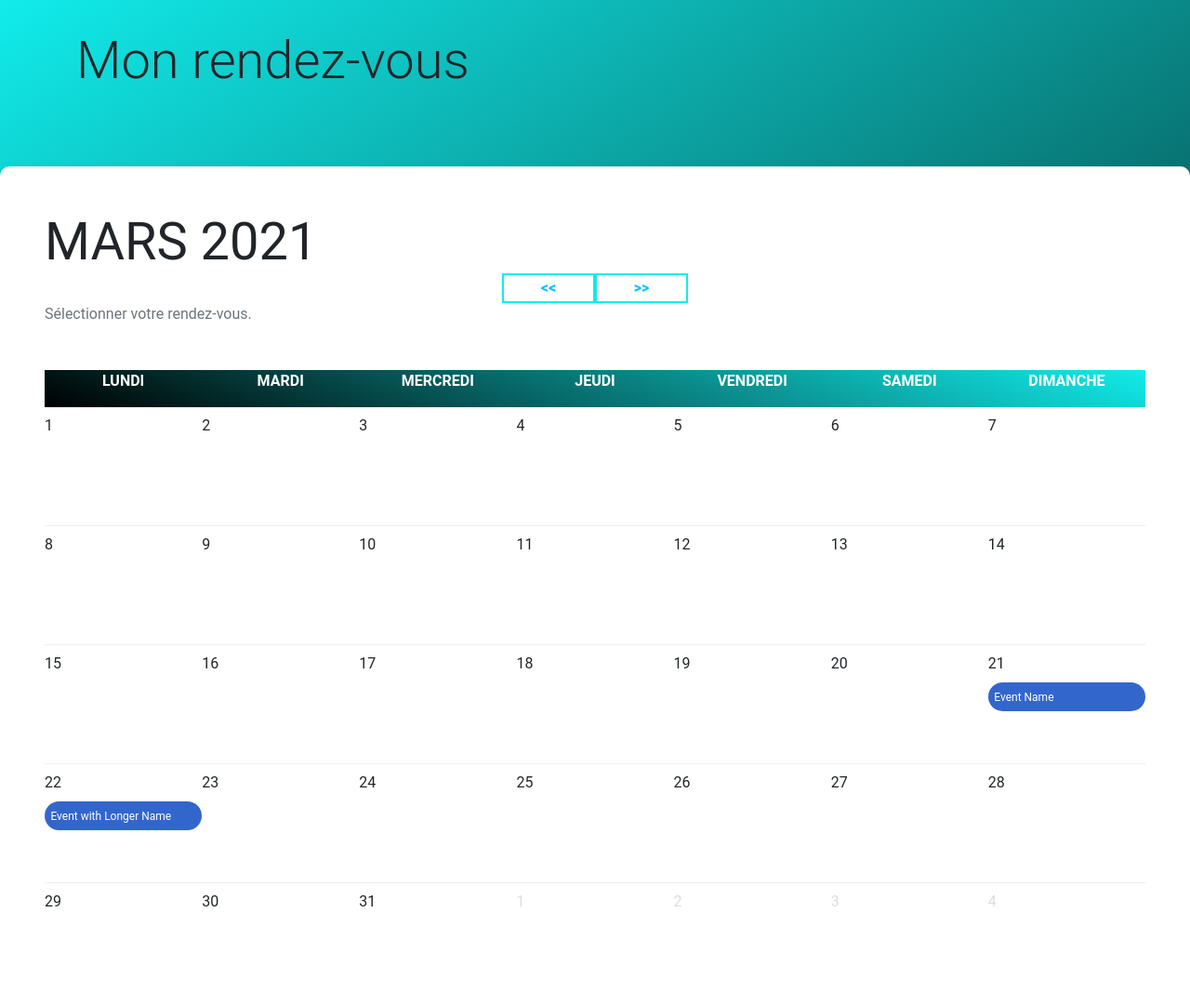
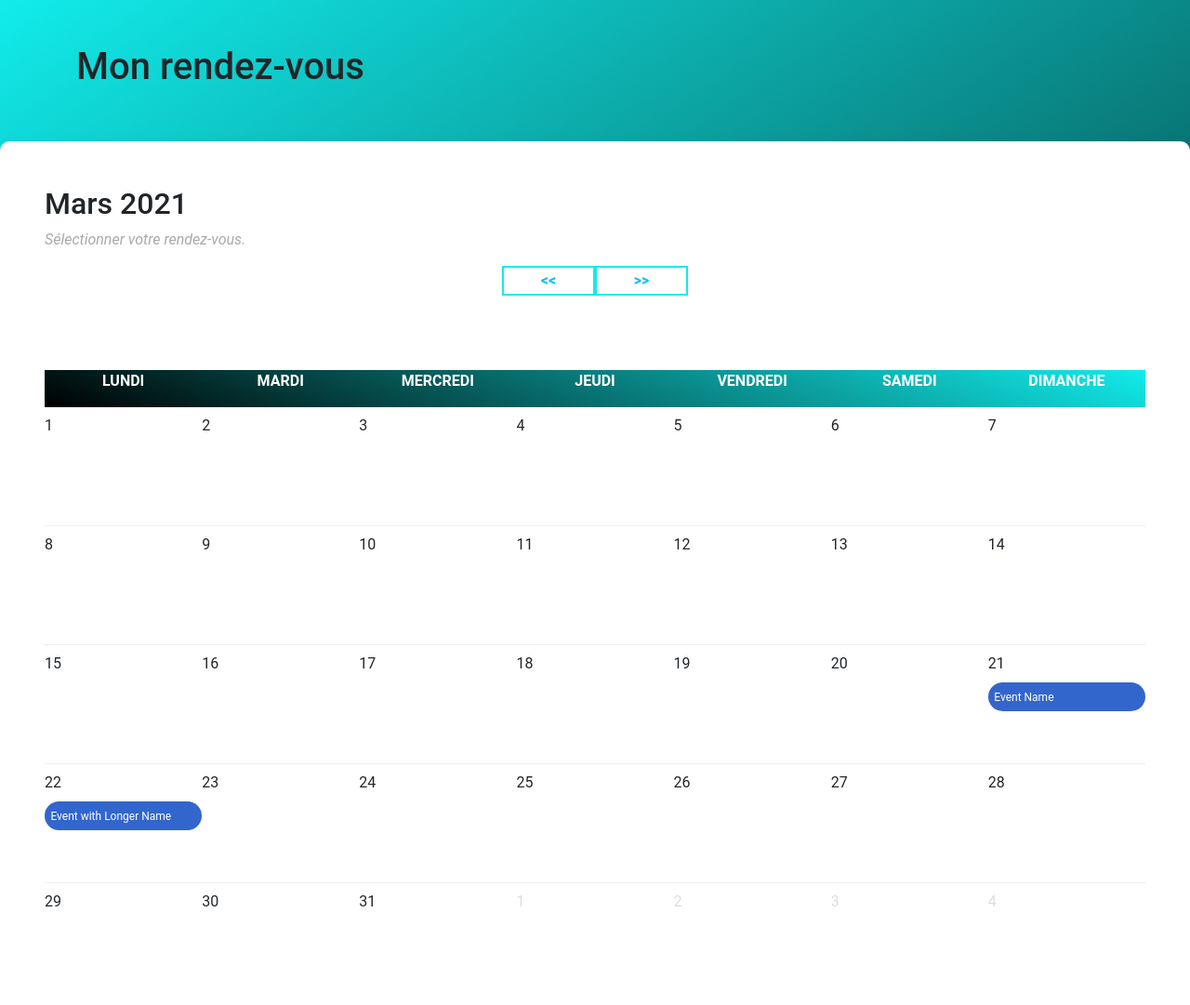
Before and after one commit to Elogeek/Test-calendar, a plain HTML site: page index.html in a window 1280 px wide. Shown: the top 1081 px of the page at 93% size. Drawn offline with nearby package versions, Linux system fonts and the light colour scheme.

Commit message:
calendar

```diff
--- a/index.html
+++ b/index.html
@@ -8,16 +8,18 @@
     <script src="https://kit.fontawesome.com/e3ddf954eb.js" crossorigin="anonymous"></script>
 </head>
 <body>
-    <div class="container py-5">
-        <header class="text center text white mb-5">
-            <h1 class="display-4">Mon rendez-vous</h1>
+    <div class="container">
+        <header class="header">
+            <h1 class="header-text">Mon rendez-vous</h1>
         </header>
     </div>
 
     <!-- calendar-->
+    <!-- template bootstrap calendar === calendar shadow bg-white p-5-->
     <div class="calendar shadow bg-white p-5" id="app">
-        <div class="d-flex align-items-center">
-            <h2 class="month font-weight-bold mb-0 text-uppercase">Mars 2021</h2>
+        <div class="center">
+            <h2 id="center-month">Mars 2021</h2>
+            <p id="center-text">Sélectionner votre rendez-vous.</p>
 
         </div>
         <!--buttons month next/prev-->
@@ -26,7 +28,6 @@
             <button type="button" id="btnPrev"> >> </button>
         </div>
 
-        <p class="font-italic text-muted mb-5">Sélectionner votre rendez-vous.</p>
         <div class="day-names list-unstyled">
             <!--week-->
             <ol class="day-names list-unstyled">
@@ -79,7 +80,6 @@
             </li>
             <li>
                 <div class="date">13</div>
-
             </li>
             <li>
                 <div class="date">14</div>
@@ -133,7 +133,6 @@
             </li>
             <li>
                 <div class="date">30</div>
-            </li>
             <li>
                 <div class="date">31</div>
             </li>
--- a/style.css
+++ b/style.css
@@ -4,9 +4,18 @@
 }
 
 /* header mon rdz-vs*/
-.py-5 {
-    padding-top: 2rem !important;
-    padding-bottom: 2rem !important;
+.container {
+    padding-top: 3rem !important;
+    padding-bottom: 3rem !important;
+}
+
+#center-month {
+    font-size: xx-large;
+}
+
+#center-text {
+    font-style: italic;
+    color: darkgray;
 }
 
 .clearfix::after, .calendar ol::after {
@@ -101,6 +110,7 @@ body {
     text-align: center;
     border: 2px solid #11eceb;
     font-weight: bold;
+    margin-bottom: 5rem;
 }
 
 /*quand on clique sur les bts*/
```
Also changed, not shown: app.js (+6 -5 lines).
